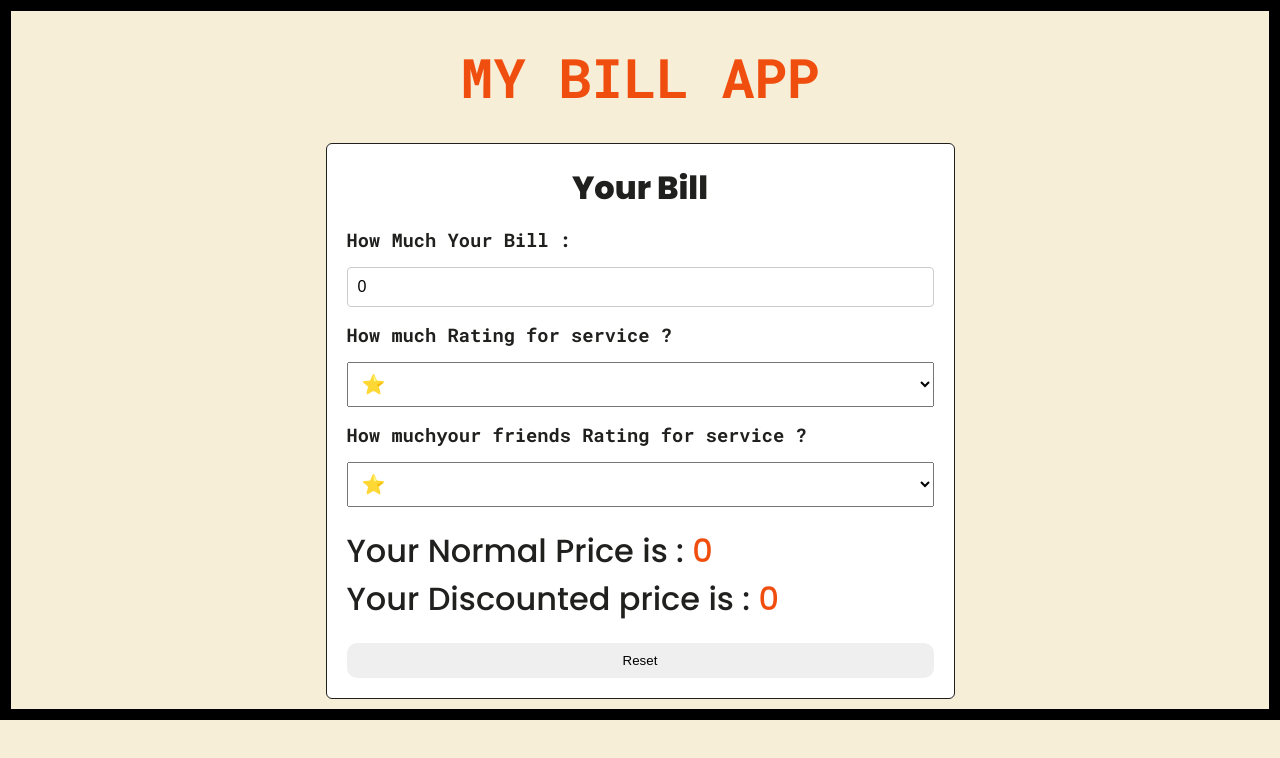
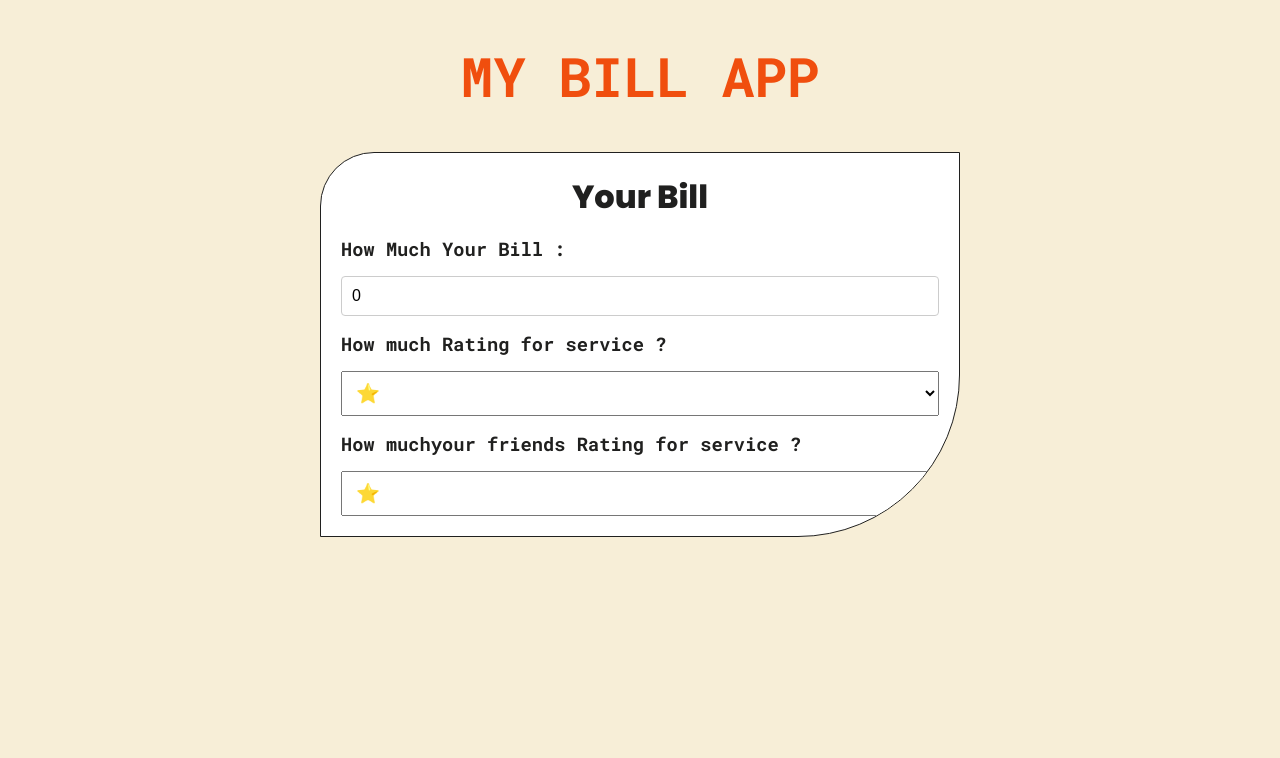
Before and after one commit to AKSHAY0128W/BillCounter_usingProps, a React (Vite) app: page / in a window 1280 px wide. Shown: the top 758 px of the page. Built offline with nearby package versions, Linux system fonts and the light colour scheme.

Commit message:
27-09- time 6-01 pm

```diff
--- a/src/App.css
+++ b/src/App.css
@@ -21,13 +21,12 @@ body {
 }
 
 .bill-list {
-  border: 11px solid black;
   height: auto;
 }
 
 .bill-list h1 {
   text-align: center;
-  margin: 30px 20px;
+  margin: 40px 20px;
   text-transform: uppercase;
   font-size: 3.4rem;
   position: relative;
@@ -55,12 +54,13 @@ body {
 .bill {
   background-color: #fff;
   border: 1px solid #20201f;
-  border-radius: 6px;
+  border-radius: 54px 0px 162px 0px;
   color: #20201f;
+  overflow: hidden;
   width: 50%;
   padding: 20px;
   margin: 10px auto;
-  height: 80%;
+  height: 90%;
 }
 
 .bill h2 {
--- a/src/components/TipCounter.jsx
+++ b/src/components/TipCounter.jsx
@@ -15,9 +15,12 @@ const TipCounter = () => {
   const totalTip = bill - totaldis;
 
   const onReset = () => {
-    setBill(0);
-    setPercentage1(0);
-    setPercentage2(0);
+    const confirm = window.confirm("Do you want to reset your bill");
+    if (confirm) {
+      setBill(0);
+      setPercentage1(0);
+      setPercentage2(0);
+    }
   };
 
   return (
@@ -33,9 +36,15 @@ const TipCounter = () => {
           onPrice={setBill}
           bill={bill}
         />
-        <BillPrice totalTip={totalTip} bill={bill} />{" "}
-        {/* Format totalTip to two decimal places */}
-        <ResetBtn onReset={onReset} /> {/* Reset functionality */}
+        {bill > 0 && (
+          <>
+            {" "}
+            <BillPrice totalTip={totalTip} bill={bill} />{" "}
+            {/* Format totalTip to two decimal places */}
+            <ResetBtn onReset={onReset} />
+          </>
+        )}
+        {/* Reset functionality */}
       </div>
     </div>
   );
```
